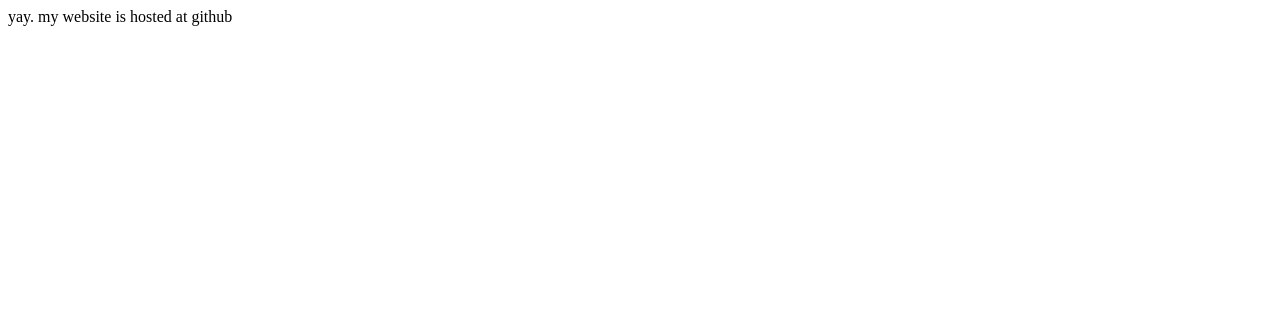
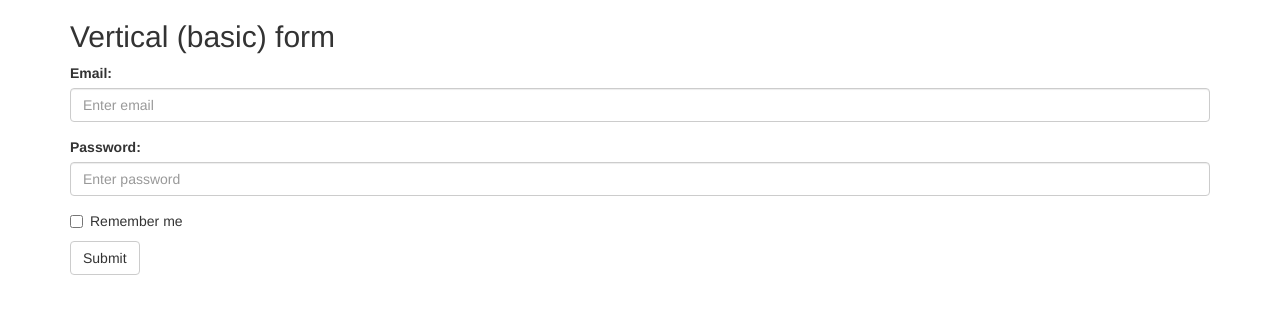
Before and after one commit to yadav-anshul/yadav-anshul.github.io, a plain HTML site: page index.html in a window 1280 px wide. Drawn offline with nearby package versions, Linux system fonts and the light colour scheme.

Commit message:
added something new

```diff
--- a/index.html
+++ b/index.html
@@ -1 +1,32 @@
-yay. my website is hosted at github
+<!DOCTYPE html>
+<html lang="en">
+<head>
+  <title>Bootstrap Example</title>
+  <meta charset="utf-8">
+  <meta name="viewport" content="width=device-width, initial-scale=1">
+  <link rel="stylesheet" href="https://maxcdn.bootstrapcdn.com/bootstrap/3.3.7/css/bootstrap.min.css">
+  <script src="https://ajax.googleapis.com/ajax/libs/jquery/3.2.1/jquery.min.js"></script>
+  <script src="https://maxcdn.bootstrapcdn.com/bootstrap/3.3.7/js/bootstrap.min.js"></script>
+</head>
+<body>
+
+<div class="container">
+  <h2>Vertical (basic) form</h2>
+  <form action="/action_page.php">
+    <div class="form-group">
+      <label for="email">Email:</label>
+      <input type="email" class="form-control" id="email" placeholder="Enter email" name="email">
+    </div>
+    <div class="form-group">
+      <label for="pwd">Password:</label>
+      <input type="password" class="form-control" id="pwd" placeholder="Enter password" name="pwd">
+    </div>
+    <div class="checkbox">
+      <label><input type="checkbox" name="remember"> Remember me</label>
+    </div>
+    <button type="submit" class="btn btn-default">Submit</button>
+  </form>
+</div>
+
+</body>
+</html>
```
